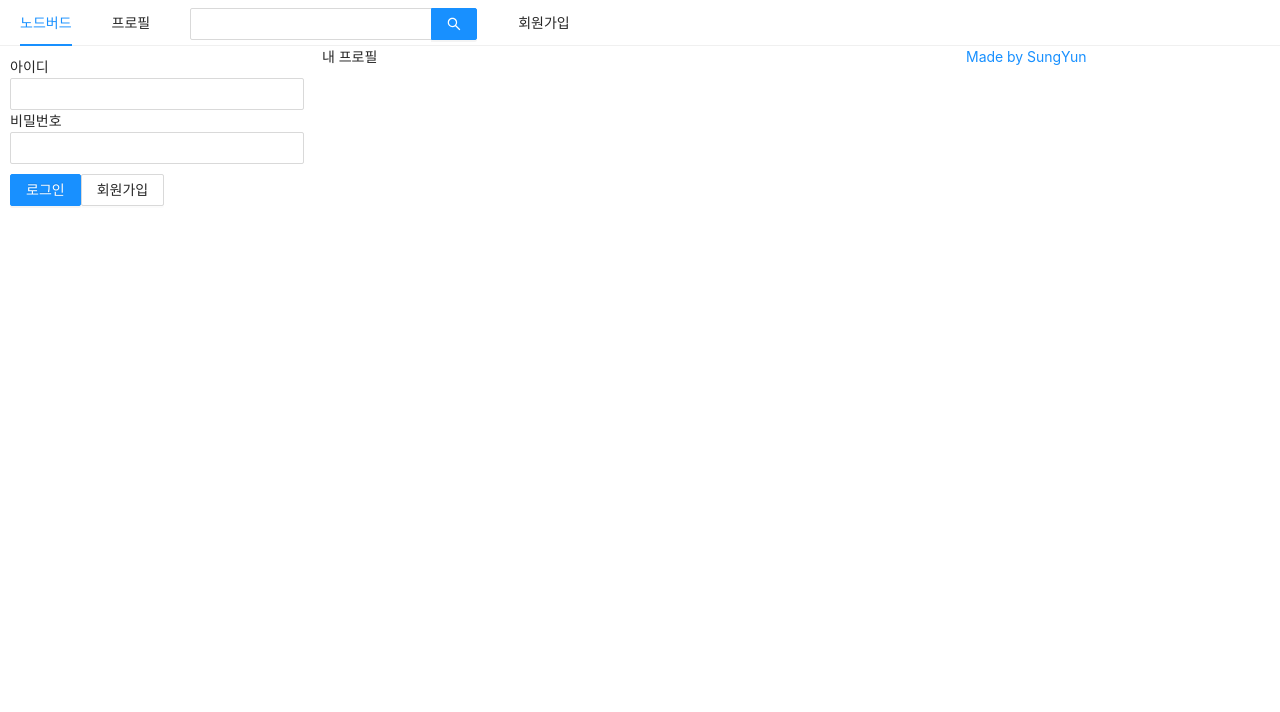
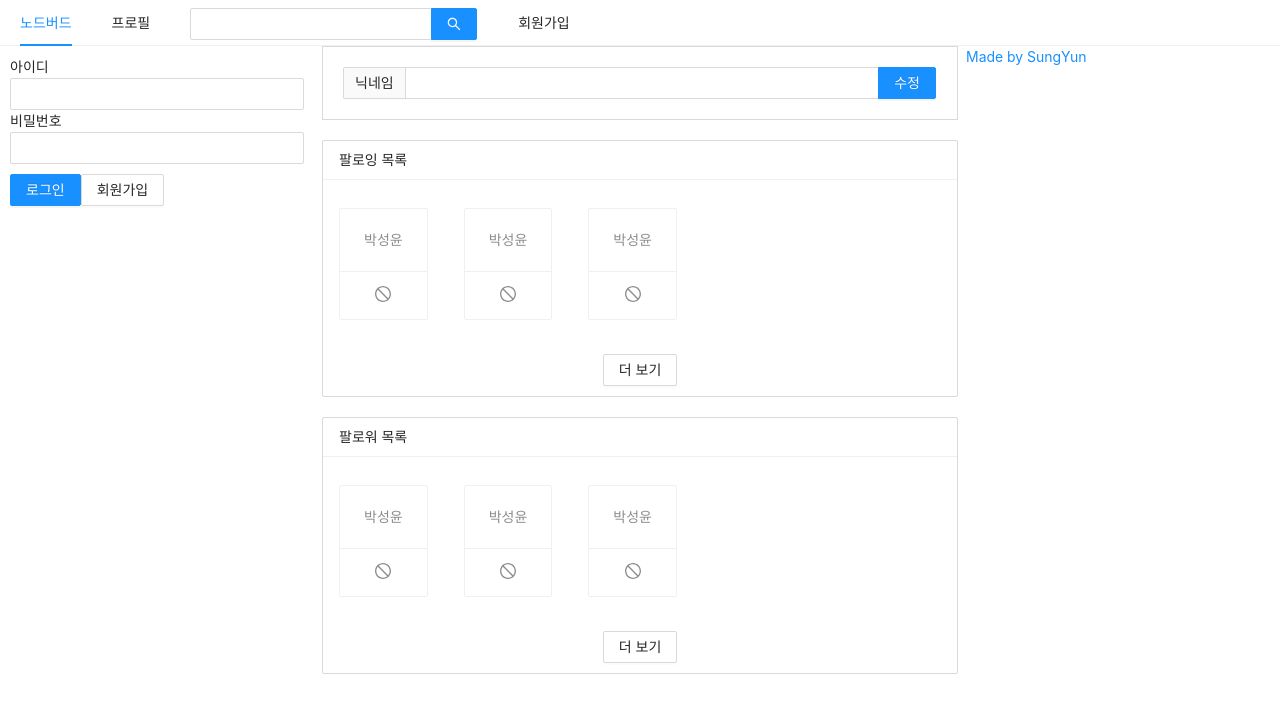
Before and after one commit to sungyun6789/node-bird, a Next.js app in the folder front/: page /profile in a window 1280 px wide. Shown: the top 712 px of the page. Built offline with nearby package versions, Linux system fonts and the light colour scheme.

Commit message:
[Style] create profile page

```diff
--- /dev/null
+++ b/front/components/FollowList.js
@@ -0,0 +1,33 @@
+import PropTypes from "prop-types";
+import { List, Card, Button } from "antd";
+import { StopOutlined } from "@ant-design/icons";
+
+const FollowList = ({ header, data }) => (
+  <List
+    style={{ marginBottom: "20px" }}
+    grid={{ gutter: 4, xs: 2, md: 3 }}
+    size="small"
+    header={<div>{header}</div>}
+    loadMore={
+      <div style={{ textAlign: "center", margin: "10px 0" }}>
+        <Button>더 보기</Button>
+      </div>
+    }
+    bordered
+    dataSource={data}
+    renderItem={(item) => (
+      <List.Item style={{ marginTop: "20px" }}>
+        <Card actions={[<StopOutlined key="stop" />]}>
+          <Card.Meta description={item.nickname} />
+        </Card>
+      </List.Item>
+    )}
+  />
+);
+
+export default FollowList;
+
+FollowList.propTypes = {
+  header: PropTypes.string.isRequired,
+  data: PropTypes.array.isRequired,
+};
--- /dev/null
+++ b/front/components/NicknameEditForm.js
@@ -0,0 +1,21 @@
+import { Form, Input } from "antd";
+import { useMemo } from "react";
+
+const NicknameEditForm = () => {
+  const style = useMemo(
+    () => ({
+      marginBottom: "20px",
+      border: "1px solid #d9d9d9",
+      padding: "20px",
+    }),
+    []
+  );
+
+  return (
+    <Form style={style}>
+      <Input.Search addonBefore="닉네임" enterButton="수정" />
+    </Form>
+  );
+};
+
+export default NicknameEditForm;
--- a/front/pages/profile.js
+++ b/front/pages/profile.js
@@ -1,13 +1,30 @@
 import Head from "next/head";
 import AppLayout from "../components/AppLayout";
+import NicknameEditForm from "../components/NicknameEditForm";
+import FollowList from "../components/FollowList";
 
 const Profile = () => {
+  const followerList = [
+    { nickname: "박성윤" },
+    { nickname: "박성윤" },
+    { nickname: "박성윤" },
+  ];
+  const followingList = [
+    { nickname: "박성윤" },
+    { nickname: "박성윤" },
+    { nickname: "박성윤" },
+  ];
+
   return (
     <>
       <Head>
         <title>내 프로필 | NodeBird</title>
       </Head>
-      <AppLayout>내 프로필</AppLayout>
+      <AppLayout>
+        <NicknameEditForm />
+        <FollowList header="팔로잉 목록" data={followingList} />
+        <FollowList header="팔로워 목록" data={followerList} />
+      </AppLayout>
     </>
   );
 };
```
